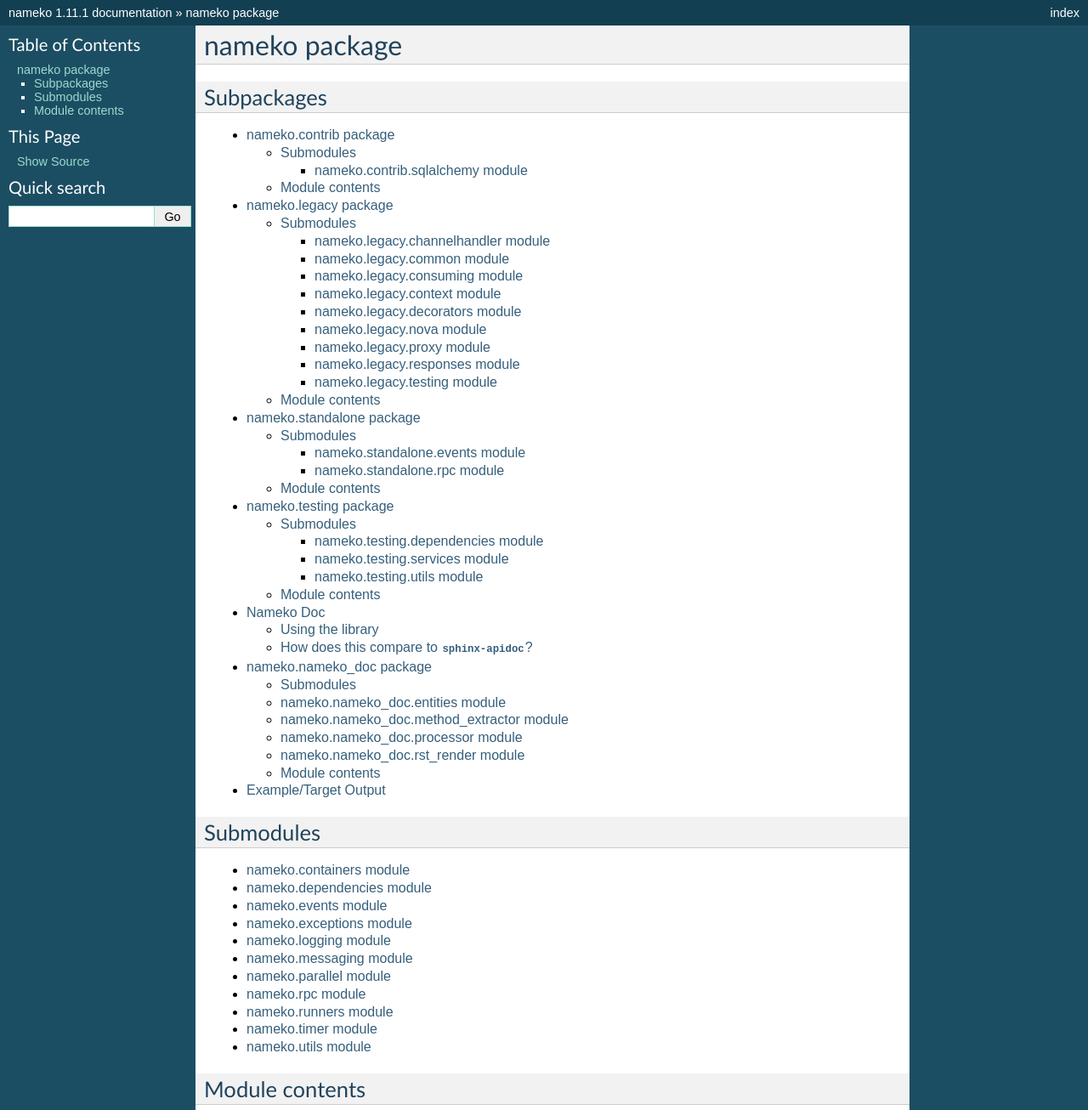
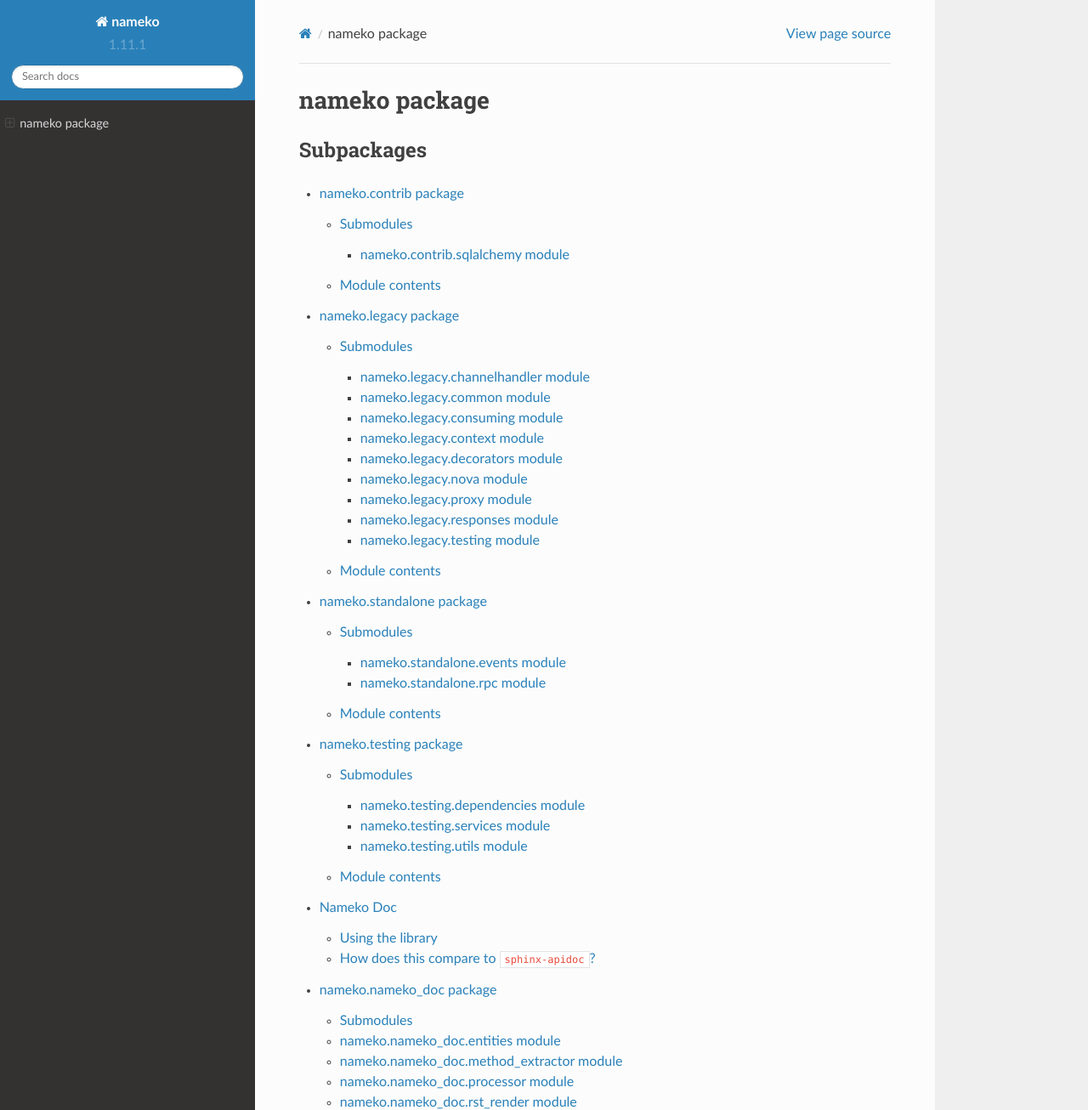
Before and after one commit to nameko/nameko, a Sphinx documentation site: the page built from docs/nameko.rst, in a window 1280 px wide and 1400 px high, cut to the strip 0-1306 px from the top of the window. Shown: the whole strip at 85% size. Built offline with Sphinx 7.4.7 and the Read the Docs theme 2.0.0, drawn with Linux system fonts in a browser that asks for light colours; some of the changed text lies outside the part shown.

Commit message:
use rtd style locally

```diff
--- a/dev_requirements.txt
+++ b/dev_requirements.txt
@@ -6,6 +6,7 @@
 pyrabbit==1.0.1
 pytest==2.4.2
 Sphinx==1.2
+sphinx-rtd-theme==0.1.6
 
 # patched version of coverage, to deal with eventlet
 git+https://github.com/newbrough/coverage.git#egg=coverage-3.5.2pl1
--- a/docs/conf.py
+++ b/docs/conf.py
@@ -114,6 +114,17 @@
 
 # Add any paths that contain custom themes here, relative to this directory.
 # html_theme_path = []
+
+# only import and set the theme if we're building docs locally, breaks on
+# actual rtd. See bottom of readme at https://github.com/snide/sphinx_rtd_theme
+# otherwise, readthedocs.org uses their theme by default, so no need to specify
+on_rtd = os.environ.get('READTHEDOCS', None) == 'True'
+
+if not on_rtd:
+    import sphinx_rtd_theme
+    html_theme = 'sphinx_rtd_theme'
+    html_theme_path = [sphinx_rtd_theme.get_html_theme_path()]
+
 
 # The name for this set of Sphinx documents.  If None, it defaults to
 # "<project> v<release> documentation".
```
